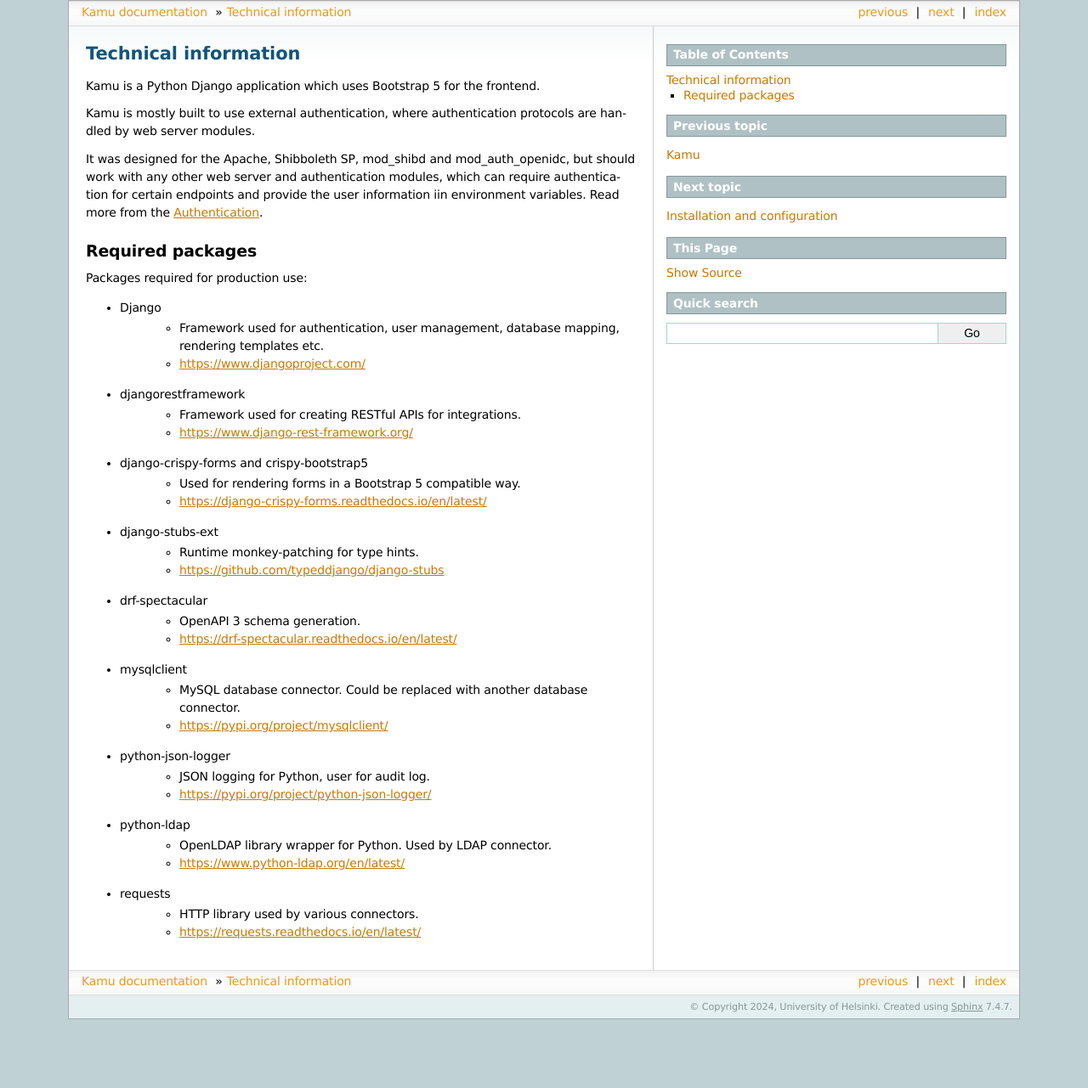
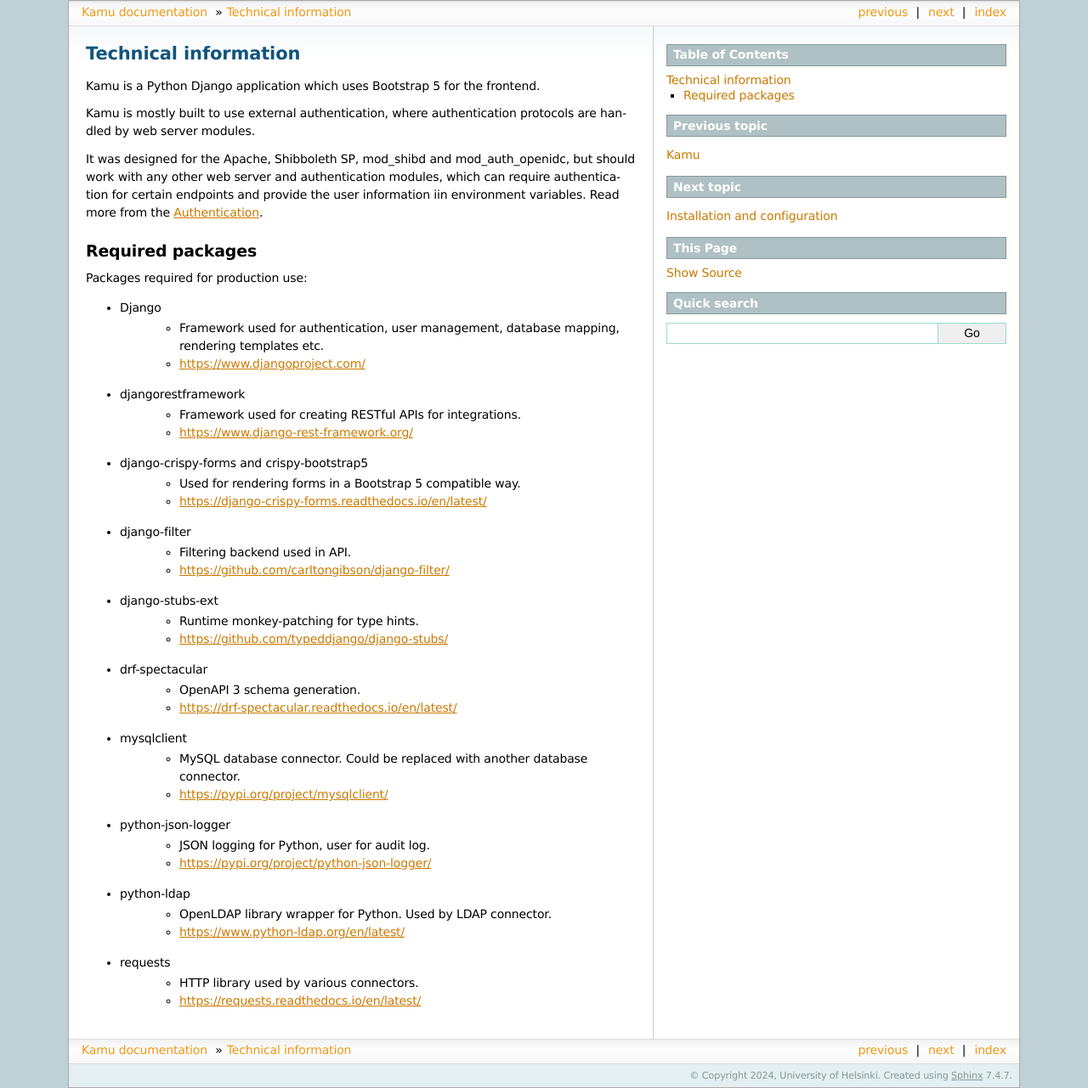
Before and after one commit to UniversityofHelsinki/kamu, a Sphinx documentation site: the page built from docs/content/technical.rst, in a window 1280 px wide. Shown: the whole page at 85% size. Built offline with Sphinx 7.4.7, drawn with Linux system fonts in a browser that asks for light colours; before the commit the page ends 1200 px from its top, so only the background shows below that.

Commit message:
Added django-filter
django-filter is a recommended package for query filtering in Django
REST Framework.

Reviewed-By: Niko Tyni <ntyni@cc.helsinki.fi>

```diff
--- a/docs/content/technical.rst
+++ b/docs/content/technical.rst
@@ -23,9 +23,12 @@
 - django-crispy-forms and crispy-bootstrap5
    - Used for rendering forms in a Bootstrap 5 compatible way.
    - https://django-crispy-forms.readthedocs.io/en/latest/
+- django-filter
+   - Filtering backend used in API.
+   - https://github.com/carltongibson/django-filter/
 - django-stubs-ext
    - Runtime monkey-patching for type hints.
-   - https://github.com/typeddjango/django-stubs
+   - https://github.com/typeddjango/django-stubs/
 - drf-spectacular
    - OpenAPI 3 schema generation.
    - https://drf-spectacular.readthedocs.io/en/latest/
--- a/requirements.txt
+++ b/requirements.txt
@@ -2,6 +2,7 @@
 Django==4.2.9
 djangorestframework==3.14.0
 django-crispy-forms==2.1.0
+django-filter==24.1
 crispy-bootstrap5==2023.10
 django-stubs-ext==4.2.7
 drf-spectacular==0.27.1
```
Also changed, not shown: 1 other file.
